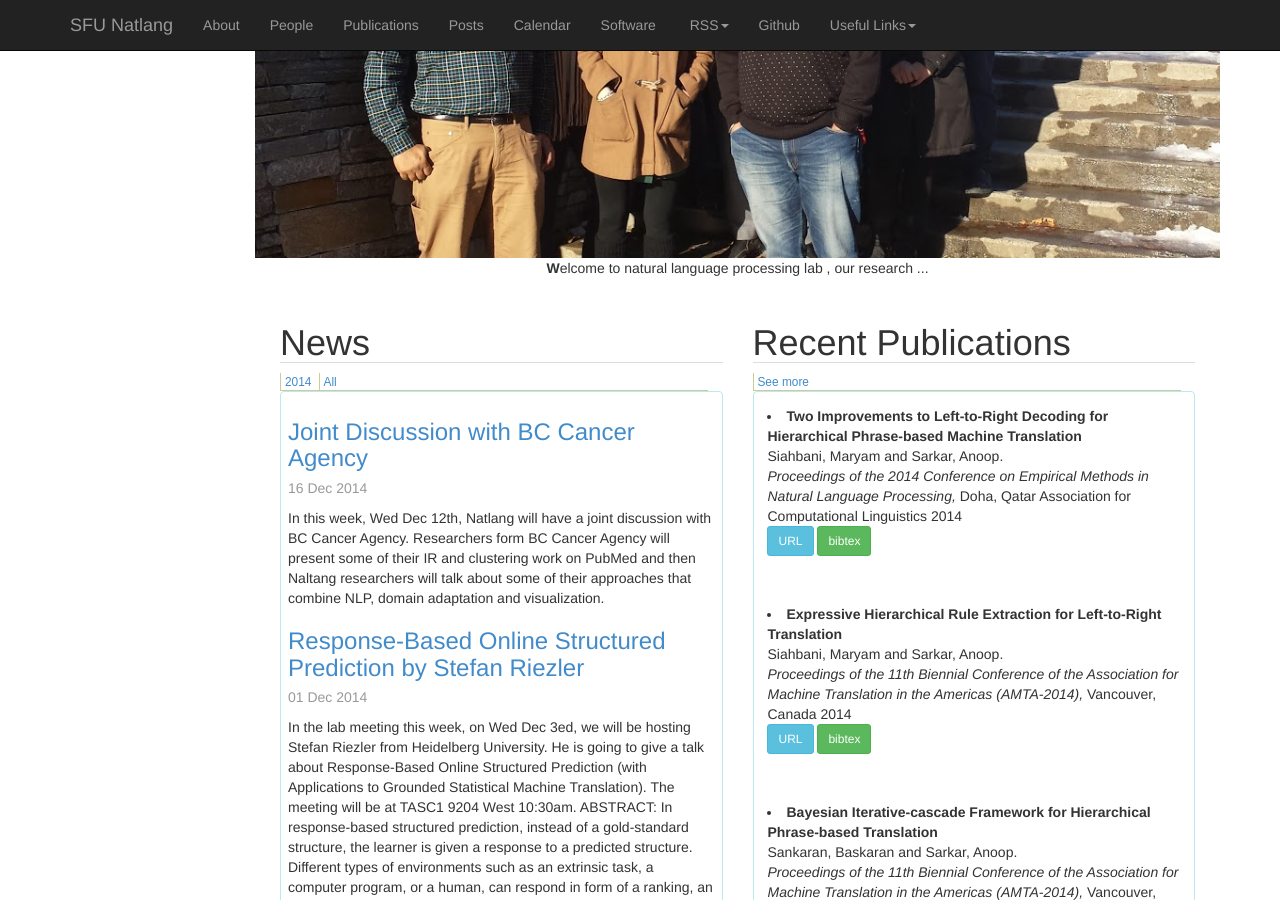
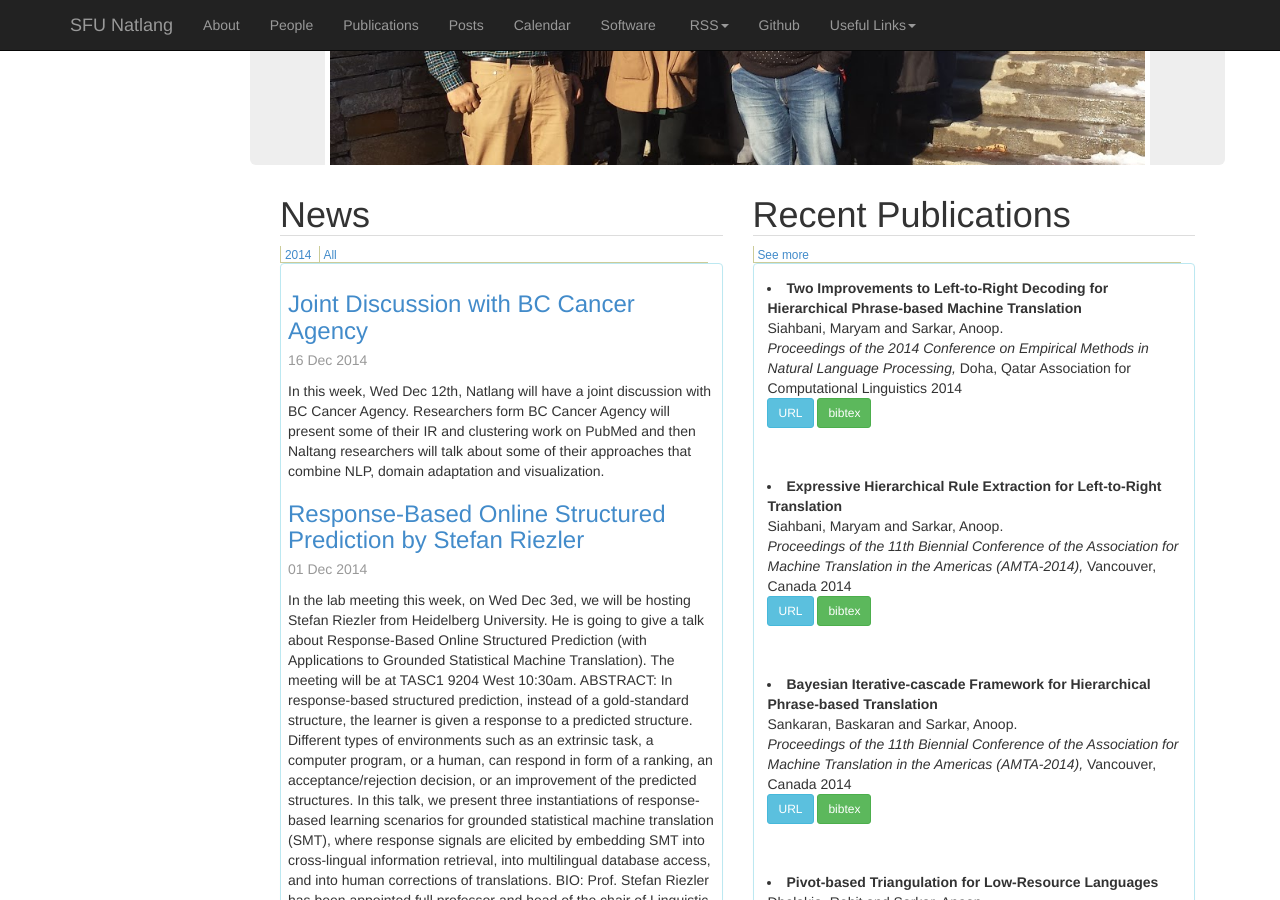
Before and after one commit to sfu-natlang/sfu-natlang.github.io, a Jekyll site: the page built from index.html, in a window 1280 px wide and 900 px high, scrolled down 330 px. Built offline with Jekyll 4.4.1, drawn with Linux system fonts in a browser that asks for light colours.

Commit message:
new design attempt 3

```diff
--- a/index.html
+++ b/index.html
@@ -22,6 +22,8 @@
 
   <div class="col-md-10">
     <div class="row" >
+    <div class="jumbotron visible-md visible-lg visible-sm" style="overflow: auto;">
+     <div class="container">
       <div class=" jumbotext" align="center">
       <div class="car" style="border-radius: 10px 10px 10px 10px;
           -moz-border-radius: 10px 10px 10px 10px;
@@ -35,7 +37,8 @@
       </div>
       </div>
       </div>
-
+      </div>
+      </div>
       <div class="container">
 
   <div class="row" >
```
